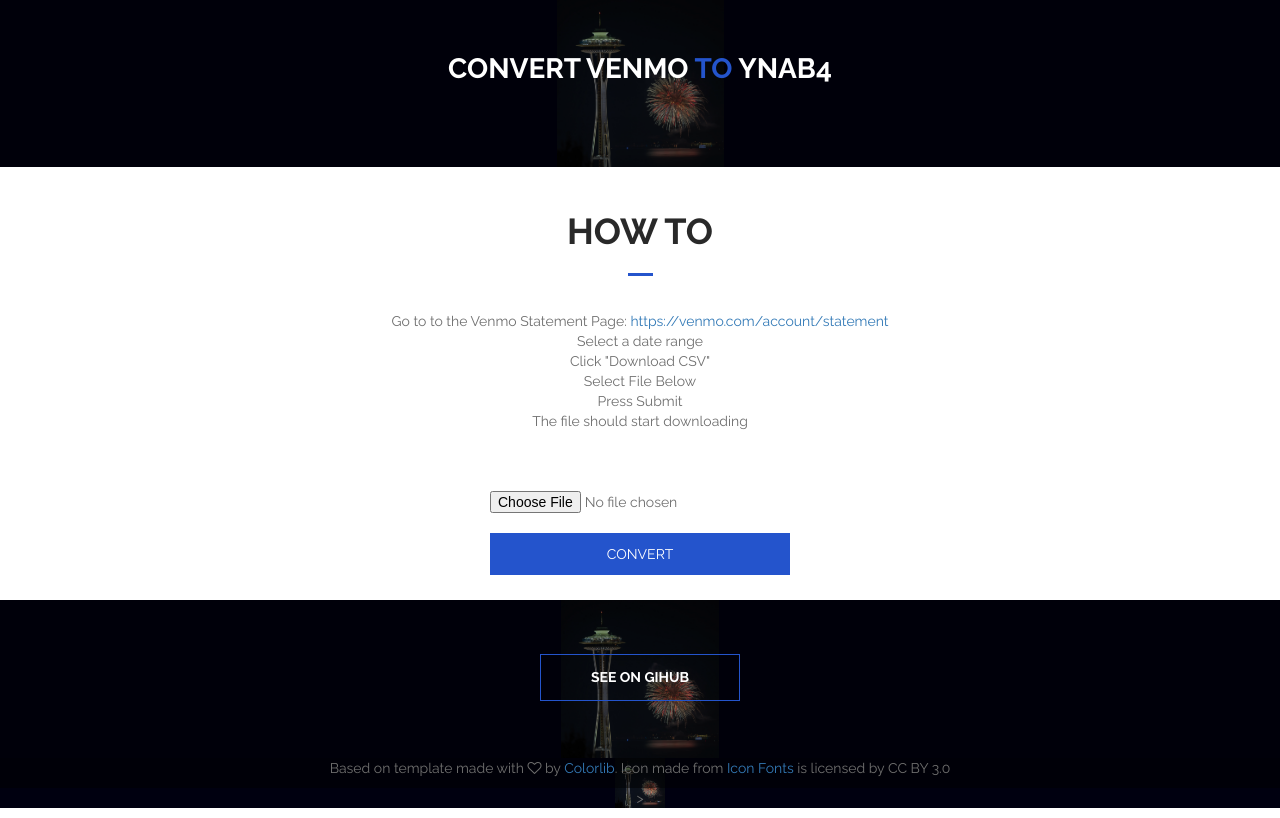
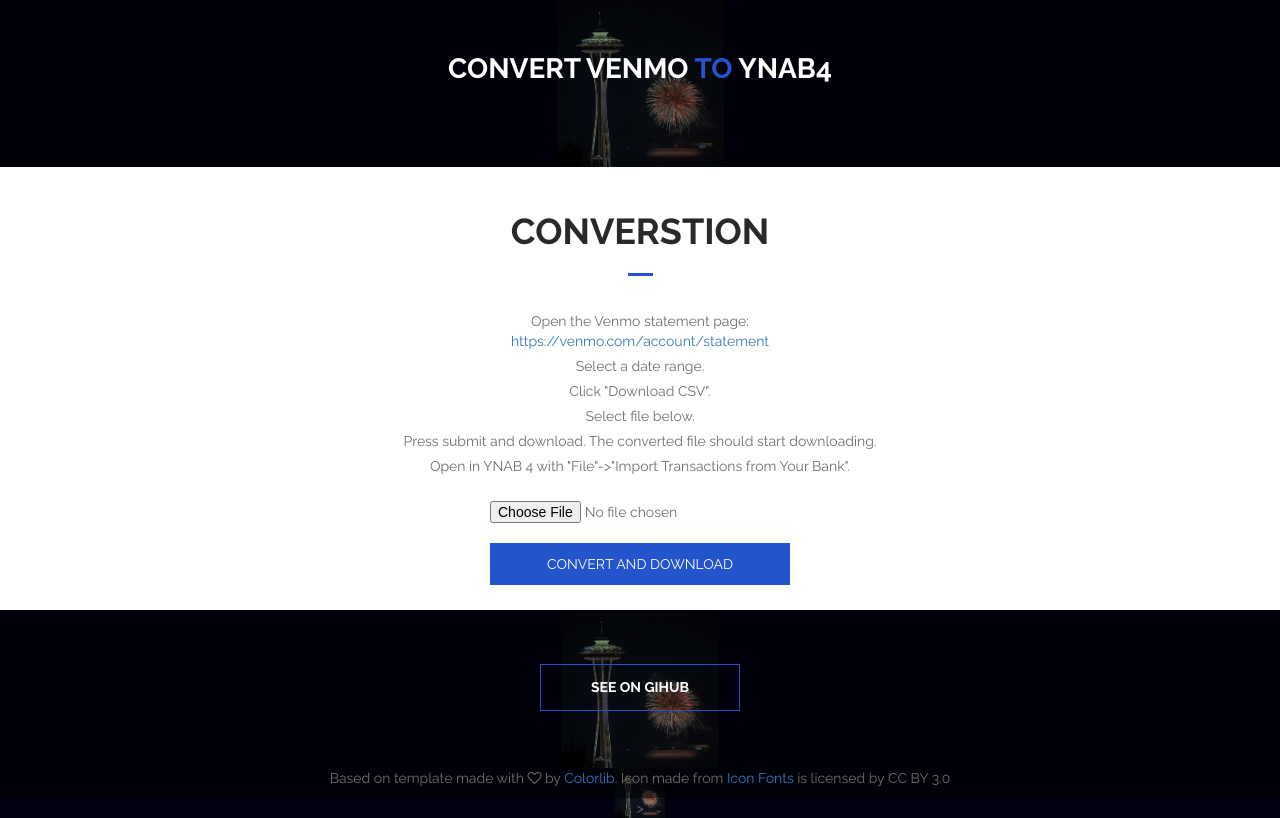
Before and after one commit to jacobhaynes/VenmoToYnab4, a Django app: page / in a window 1280 px wide. Run offline with Django 3.2, Linux system fonts and the light colour scheme; some libraries are stand-ins or nearby versions.

Commit message:
Release 1.0

```diff
--- a/convert_csv/static/css/style.css
+++ b/convert_csv/static/css/style.css
@@ -64,7 +64,7 @@
   bottom: 0px;
   width: 6px;
   height: 5px;
-  background: #e04f5d;
+  background: #4f71e0;
   position: absolute;
   animation: preloader_1 1.5s infinite ease-in-out;
 }
@@ -93,22 +93,22 @@
   0% {
     height: 5px;
     transform: translateY(0px);
-    background: #e62d3f;
+    background: #2d49e6;
   }
   25% {
     height: 30px;
     transform: translateY(15px);
-    background: #e62d3f;
+    background: #2d49e6;
   }
   50% {
     height: 5px;
     transform: translateY(0px);
-    background: #ee2438;
+    background: #2475ee;
   }
   100% {
     height: 5px;
     transform: translateY(0px);
-    background: #ee2438;
+    background: #2475ee;
   }
 }
 
@@ -229,6 +229,10 @@ p {
 
 ul {
   list-style-type: none;
+}
+
+li {
+  margin-top: 5px;
 }
 
 a {
@@ -446,6 +450,7 @@ textarea {
  ***/
 
 #convert-section .convert-form {
+  margin-top: 25px;
   margin-bottom: 25px;
 }
 
--- a/convert_csv/templates/index.html
+++ b/convert_csv/templates/index.html
@@ -55,17 +55,17 @@
 			<section id="how-to">
 				<div class="container">
 					<div class="theme-title">
-						<h2>HOW TO</h2>
-						<p>
-							<ul>
-								<li>Go to to the Venmo Statement Page: <a href="https://venmo.com/account/statement">https://venmo.com/account/statement</a></li>
-								<li>Select a date range</li>
-								<li>Click "Download CSV"</li>
-								<li>Select File Below</li>
-								<li>Press Submit</li>
-								<li>The file should start downloading</li>
-							</ul>
-						</p>
+						<h2>CONVERSTION</h2>
+						<p></p>
+						<ul>
+							<li>Open the Venmo statement page: <br><a href="https://venmo.com/account/statement" target="_blank">https://venmo.com/account/statement</a></li>
+							<li>Select a date range.</li>
+							<li>Click "Download CSV".</li>
+							<li>Select file below.</li>
+							<li>Press submit and download. The converted file should start downloading. </li>
+							<li>Open in YNAB 4 with "File"->"Import Transactions from Your Bank".</li>
+						</ul>
+
 					</div> <!-- /.theme-title -->
 				</div> <!-- /.container -->
 			</section> <!-- /#how-to -->
@@ -83,7 +83,7 @@
 							{% csrf_token %}
 							{{ form.docfile }}
 							<br>
-							<button class="tran3s p-color-bg">Convert</button>
+							<button class="tran3s p-color-bg">Convert and Download</button>
 						</form>
 					</div> <!-- /.convert-form -->
 				</div> <!-- /.container -->
@@ -91,7 +91,7 @@
 
 			<div class="page-middle-banner">
 				<div class="opacity">
-					<a href="https://github.com/jacobhaynes/VenmoToYnab4" class="hvr-bounce-to-right">See on Gihub</a>
+					<a href="https://github.com/jacobhaynes/VenmoToYnab4" target="_blank" class="hvr-bounce-to-right">See on Gihub</a>
 				</div> <!-- /.opacity -->
 			</div> <!-- /.page-middle-banner -->
 
```
